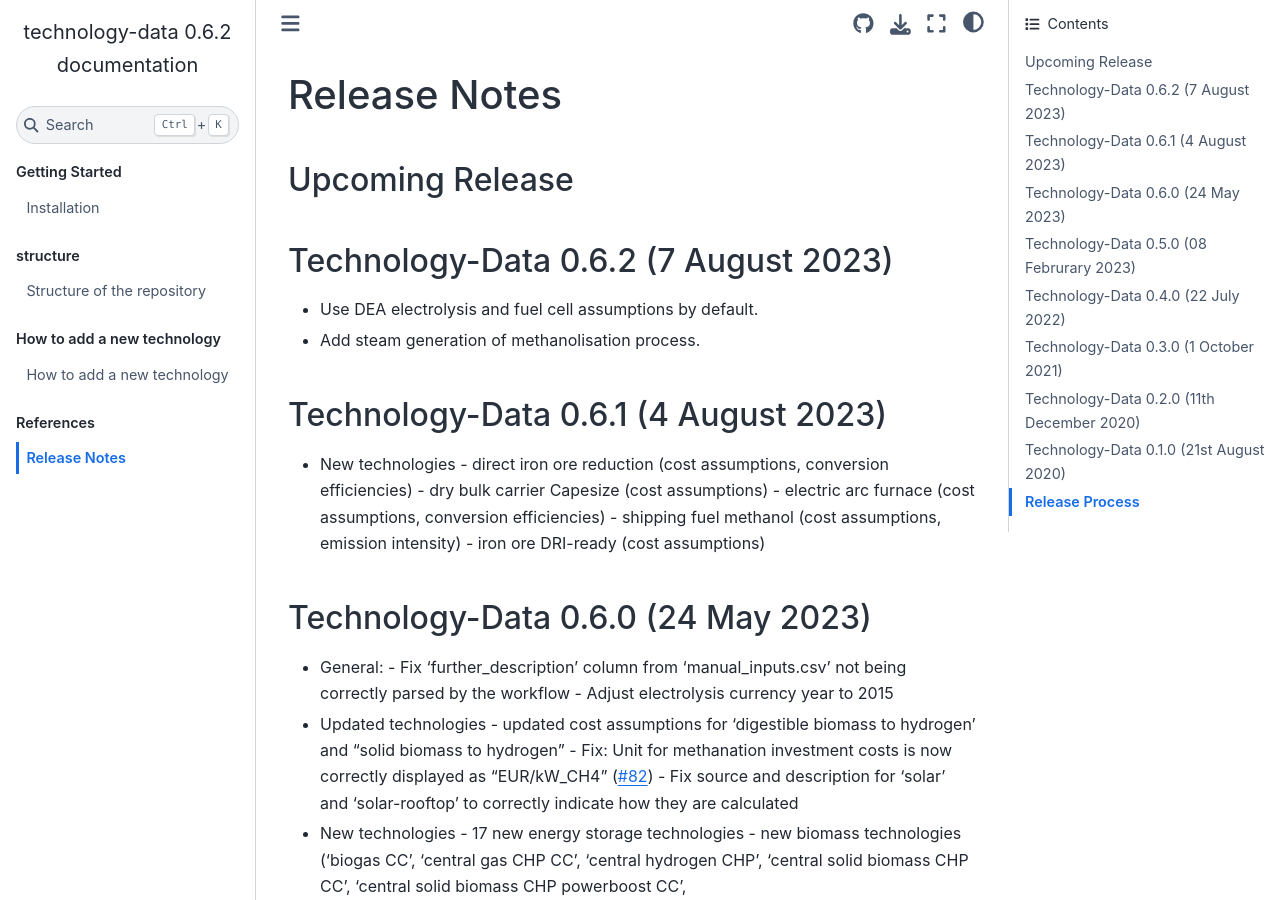
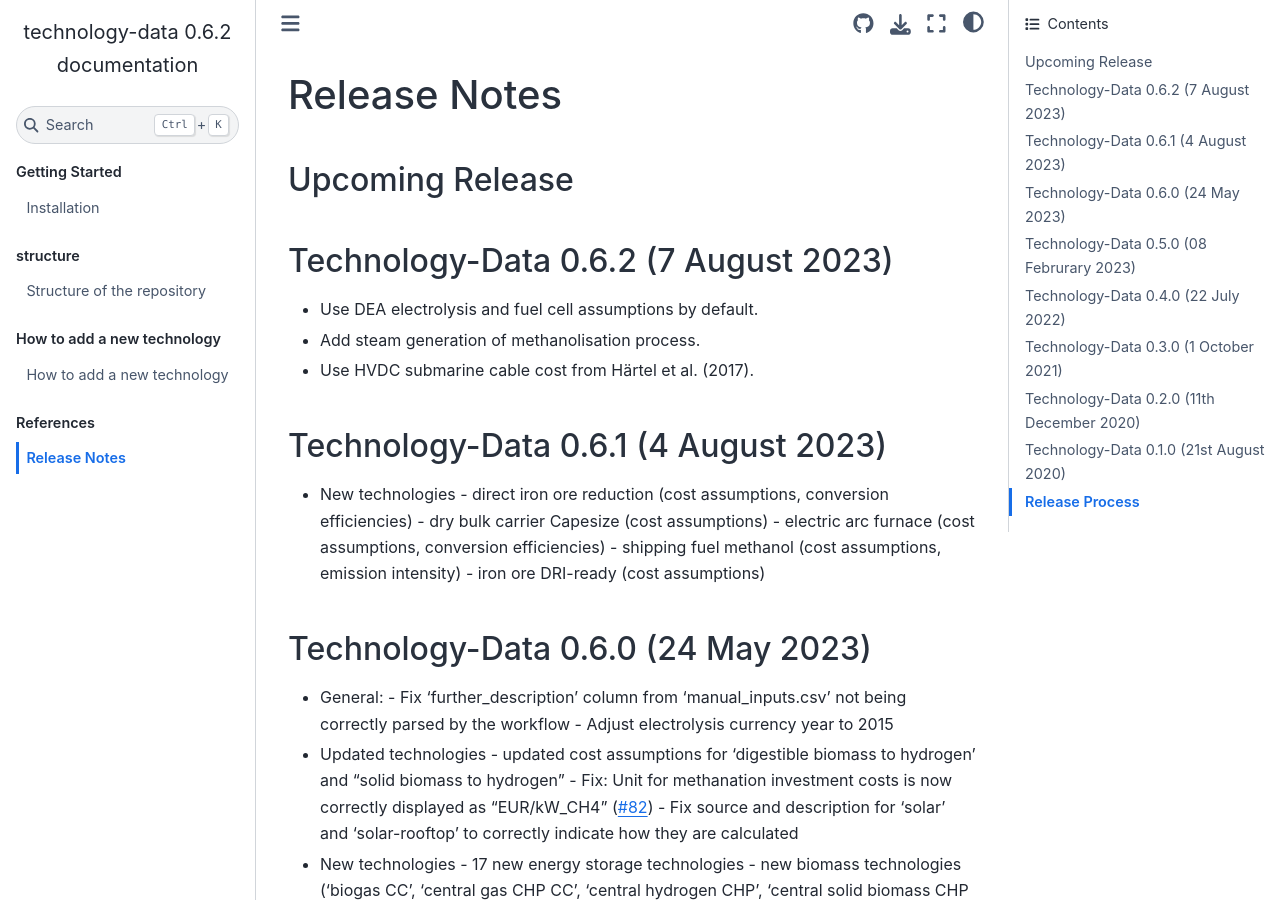
Before and after one commit to PyPSA/technology-data, a Sphinx documentation site: the page built from docs/release_notes.rst, in a window 1280 px wide and 900 px high. Built offline with Sphinx 7.4.7 and the Sphinx Book theme 1.1.4, drawn with Linux system fonts in a browser that asks for light colours.

Commit message:
use HVDC submarine cable costs from Härtel

```diff
--- a/docs/release_notes.rst
+++ b/docs/release_notes.rst
@@ -11,6 +11,8 @@ Technology-Data 0.6.2 (7 August 2023)
 * Use DEA electrolysis and fuel cell assumptions by default.
 
 * Add steam generation of methanolisation process.
+
+* Use HVDC submarine cable cost from Härtel et al. (2017).
 
 Technology-Data 0.6.1 (4 August 2023)
 ===========================================
```
Also changed, not shown: 8 other files.
